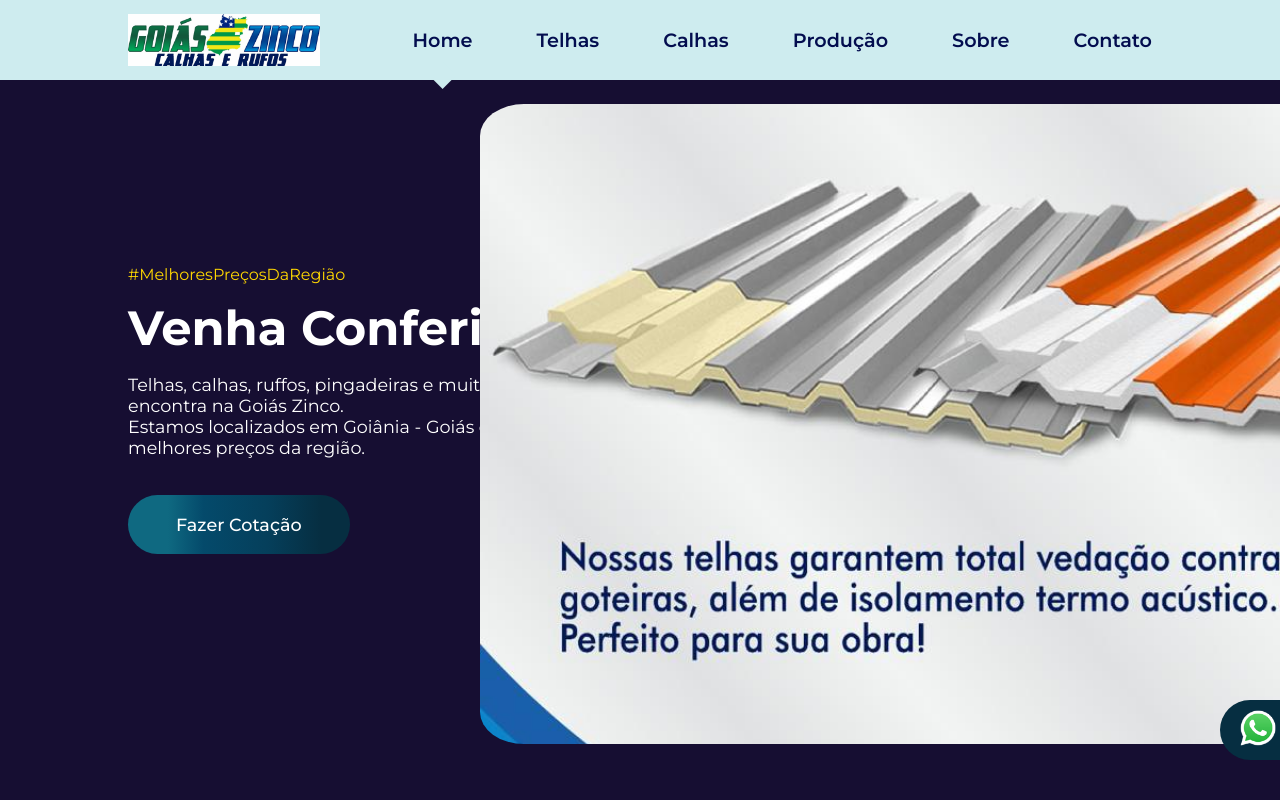
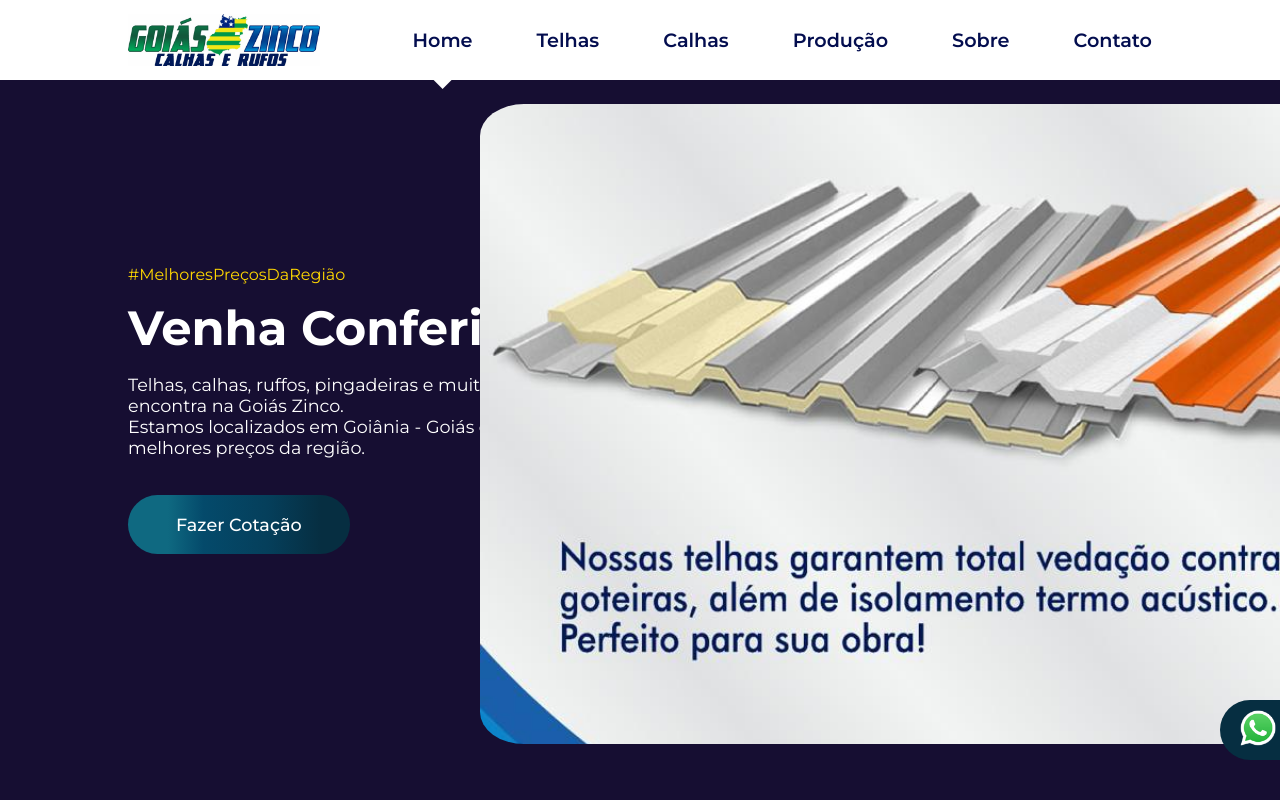
Before and after one commit to lucas-jacinto/Goias-Zinco-LP, a React (Create React App) app: page / in a window 1280 px wide. Shown: the top 800 px of the page. Built offline with nearby package versions, Linux system fonts and the light colour scheme.

Commit message:
change home

```diff
--- a/src/components/navbar.css
+++ b/src/components/navbar.css
@@ -4,7 +4,7 @@
   /*background-image: url('../assets/tes5-lp.png');
   background-repeat: no-repeat;
   background-size: cover;*/
-  background-color:var(--cor-terciaria);
+  background-color:var(--cor-branco);
   display: grid;
   place-items: center;
   position: fixed;
@@ -57,7 +57,7 @@
   display: block;
   width: 1.2rem;
   height: 1.2rem;
-  background: var(--cor-terciaria);
+  background: var(--cor-branco);
   position: absolute;
   left: calc(50% - 0.6rem);
   transform: rotate(45deg);
```
Also changed, not shown: src/assets/CALHAS E RUFFOS.png (added).
